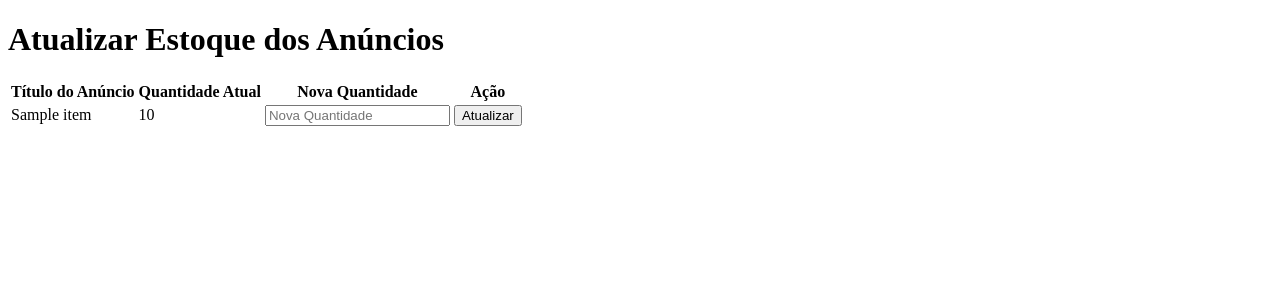
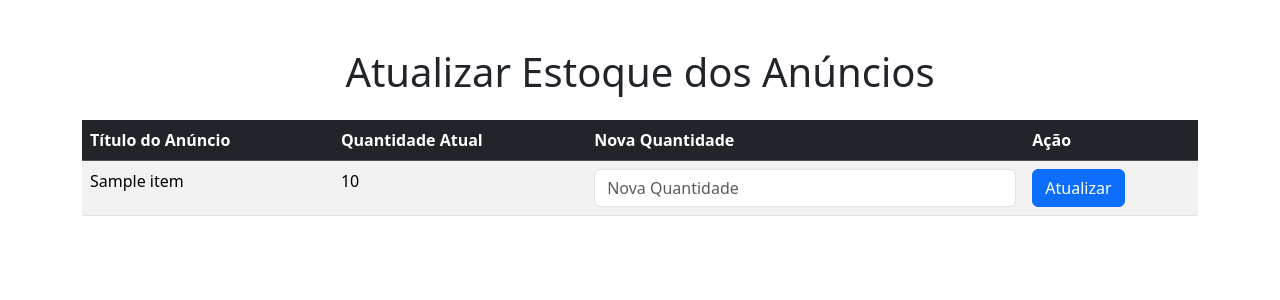
Before and after one commit to reeenanm/projetoadam, a Flask app: page /update_items in a window 1280 px wide. Shown: the top 300 px of the page. Run offline with Flask 2, Linux system fonts and the light colour scheme; a database or web service that is not in the repository returns one stand-in record (values such as "Sample title"); data that the repository does not hold is empty.

Commit message:
Update update_items.html

```diff
--- a/templates/update_items.html
+++ b/templates/update_items.html
@@ -5,19 +5,21 @@
     <meta http-equiv="X-UA-Compatible" content="IE=edge">
     <meta name="viewport" content="width=device-width, initial-scale=1.0">
     <title>Atualizar Estoque dos Anúncios</title>
+    <link href="https://cdn.jsdelivr.net/npm/bootstrap@5.3.0-alpha1/dist/css/bootstrap.min.css" rel="stylesheet" integrity="sha384-KyZXEAg3QhqLMpG8r+Knujsl7/8+n5zZOB5T2aF/fqbM/aN5HEUn3AjHjp/2Iot" crossorigin="anonymous">
 </head>
 <body>
-    <h1>Atualizar Estoque dos Anúncios</h1>
+    <div class="container mt-5">
+        <h1 class="mb-4 text-center">Atualizar Estoque dos Anúncios</h1>
 
-    {% if items %}
+        {% if items %}
         <form id="updateForm">
-            <table>
-                <thead>
+            <table class="table table-striped table-hover">
+                <thead class="table-dark">
                     <tr>
-                        <th>Título do Anúncio</th>
-                        <th>Quantidade Atual</th>
-                        <th>Nova Quantidade</th>
-                        <th>Ação</th>
+                        <th scope="col">Título do Anúncio</th>
+                        <th scope="col">Quantidade Atual</th>
+                        <th scope="col">Nova Quantidade</th>
+                        <th scope="col">Ação</th>
                     </tr>
                 </thead>
                 <tbody>
@@ -26,21 +28,24 @@
                         <td>{{ item.title }}</td>
                         <td>{{ item.available_quantity }}</td>
                         <td>
-                            <input type="number" id="quantity_{{ item.id }}" name="quantity_{{ item.id }}" placeholder="Nova Quantidade">
+                            <input type="number" class="form-control" id="quantity_{{ item.id }}" name="quantity_{{ item.id }}" placeholder="Nova Quantidade">
                         </td>
                         <td>
-                            <button type="button" onclick="updateStock('{{ item.id }}')">Atualizar</button>
+                            <button type="button" class="btn btn-primary" onclick="updateStock('{{ item.id }}')">Atualizar</button>
                         </td>
                     </tr>
                     {% endfor %}
                 </tbody>
             </table>
         </form>
-    {% else %}
-        <p>Nenhum anúncio encontrado.</p>
-    {% endif %}
+        {% else %}
+        <div class="alert alert-warning" role="alert">
+            Nenhum anúncio encontrado.
+        </div>
+        {% endif %}
 
-    <p id="response"></p>
+        <p id="response" class="mt-3 text-center"></p>
+    </div>
 
     <script>
         function updateStock(item_id) {
@@ -60,7 +65,8 @@
             })
             .then(response => response.json())
             .then(data => {
-                alert(data.status ? data.status : data.error);
+                document.getElementById('response').innerText = data.status ? data.status : data.error;
+                document.getElementById('response').classList.add(data.status ? 'alert-success' : 'alert-danger');
             })
             .catch(error => {
                 alert("Erro ao atualizar estoque!");
```
